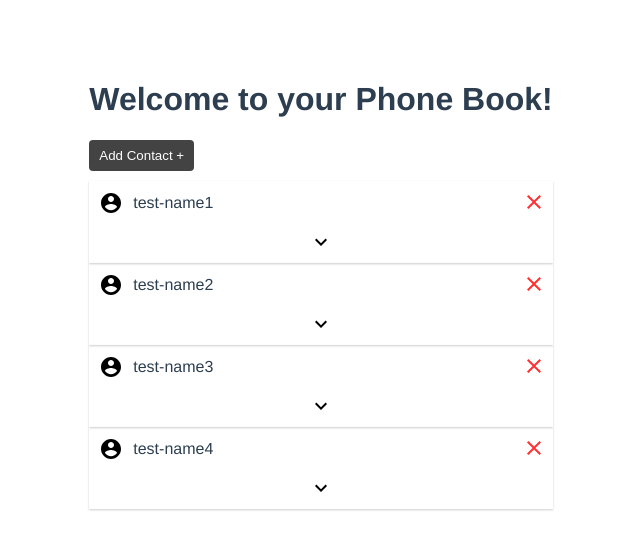
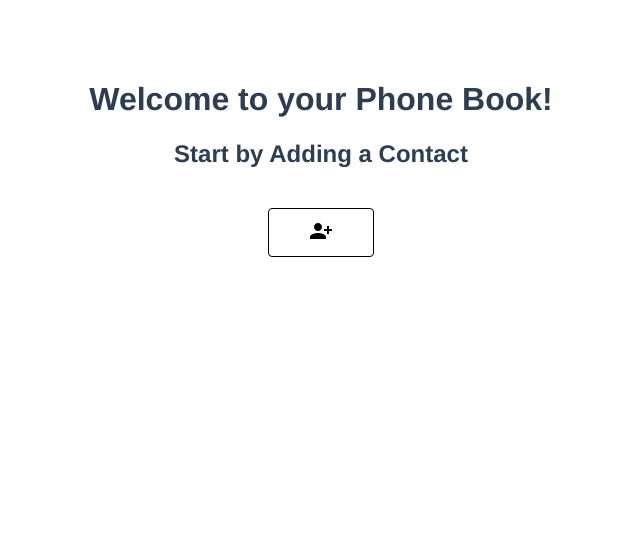
Before and after one commit to Michael-Hanley/PhoneBook, a Vue app: page / in a window 1280 px wide. Shown: the top 550 px of the page, without its empty margins (319-959 px from the left). Built offline with nearby package versions, Linux system fonts and the light colour scheme.

Commit message:
Add initial message

```diff
--- a/src/assets/icons.json
+++ b/src/assets/icons.json
@@ -4,5 +4,5 @@
   "accountCircle": "M12 2C6.48 2 2 6.48 2 12s4.48 10 10 10 10-4.48 10-10S17.52 2 12 2zm0 3c1.66 0 3 1.34 3 3s-1.34 3-3 3-3-1.34-3-3 1.34-3 3-3zm0 14.2c-2.5 0-4.71-1.28-6-3.22.03-1.99 4-3.08 6-3.08 1.99 0 5.97 1.09 6 3.08-1.29 1.94-3.5 3.22-6 3.22z",
   "trash": "M14.12 10.47L12 12.59l-2.13-2.12-1.41 1.41L10.59 14l-2.12 2.12 1.41 1.41L12 15.41l2.12 2.12 1.41-1.41L13.41 14l2.12-2.12zM15.5 4l-1-1h-5l-1 1H5v2h14V4zM6 19c0 1.1.9 2 2 2h8c1.1 0 2-.9 2-2V7H6v12zM8 9h8v10H8V9z",
   "clear": "M19 6.41L17.59 5 12 10.59 6.41 5 5 6.41 10.59 12 5 17.59 6.41 19 12 13.41 17.59 19 19 17.59 13.41 12 19 6.41z",
-  "addPerson": "M13,8c0-2.21-1.79-4-4-4S5,5.79,5,8s1.79,4,4,4S13,10.21,13,8z M15,10v2h3v3h2v-3h3v-2h-3V7h-2v3H15z M1,18v2h16v-2 c0-2.66-5.33-4-8-4S1,15.34,1,18z"
+  "addContact": "M13,8c0-2.21-1.79-4-4-4S5,5.79,5,8s1.79,4,4,4S13,10.21,13,8z M15,10v2h3v3h2v-3h3v-2h-3V7h-2v3H15z M1,18v2h16v-2 c0-2.66-5.33-4-8-4S1,15.34,1,18z"
 }
--- a/src/components/SvgIcon.vue
+++ b/src/components/SvgIcon.vue
@@ -8,18 +8,18 @@
 import icons from "@/assets/icons.json";
 
 export default {
-  name: "AppIcon",
+  name: "SvgIcon",
   props: {
     name: String,
     styles: {
-      type:String,
-      default: "width: 24px; height: 24px"
+      type: String,
+      default: "width: 24px; height: 24px",
     },
   },
   computed: {
     path() {
       return icons[this.name];
-    }
+    },
   },
 };
 </script>
--- a/src/containers/PhoneBook/PhoneList.vue
+++ b/src/containers/PhoneBook/PhoneList.vue
@@ -1,6 +1,6 @@
 <template>
   <div ref="listRef">
-    <div class="add-contact">
+    <div class="add-contact" v-if="contacts.length">
       <Button :onClick="showModal" class="add-button">Add Contact +</Button>
     </div>
     <PhoneListItem
@@ -11,6 +11,12 @@
       v-bind:index="index"
       @clicked="removeNumber"
     ></PhoneListItem>
+    <div v-if="!contacts.length">
+      <h2>Start by Adding a Contact</h2>
+      <Button :onClick="showModal" class="add-icon-button"
+        ><SvgIcon name="addContact"></SvgIcon
+      ></Button>
+    </div>
     <AddContactModal
       v-if="isModalVisible"
       v-on:onClose="showModal"
@@ -23,6 +29,7 @@
 import PhoneListItem from "./PhoneListItem";
 import AddContactModal from "./AddContactModal";
 import Button from "@/components/Button";
+import SvgIcon from "@/components/SvgIcon";
 import alert from "@/utils/alert";
 import { store, removeContact } from "./store";
 
@@ -32,6 +39,7 @@ export default {
     PhoneListItem,
     AddContactModal,
     Button,
+    SvgIcon,
   },
   data: function () {
     return {
@@ -63,4 +71,10 @@ export default {
   text-align: left;
   margin-bottom: 10px;
 }
+.add-icon-button {
+  background-color: white;
+  padding: 10px 40px;
+  margin-top: 20px;
+  border: 1px solid black;
+}
 </style>
--- a/src/containers/PhoneBook/store.js
+++ b/src/containers/PhoneBook/store.js
@@ -1,24 +1,7 @@
 import Vue from 'vue';
 
 export const store = Vue.observable({
-  contacts: [
-    {
-      name: "test-name1",
-      numbers: [{ number: "123-456-7890", type: "Home" }],
-    },
-    {
-      name: "test-name2",
-      numbers: [{ number: "123-456-7892", type: "Mobile" }],
-    },
-    {
-      name: "test-name3",
-      numbers: [{ number: "123-456-7893", type: "Home" }],
-    },
-    {
-      name: "test-name4",
-      numbers: [{ number: "123-456-7894", type: "Home" }],
-    },
-  ],
+  contacts: [],
 })
 
 export const removeContact = (index) => {
```
Also changed, not shown: src/containers/PhoneBook/PhoneBook.vue (+9 -9 lines).
